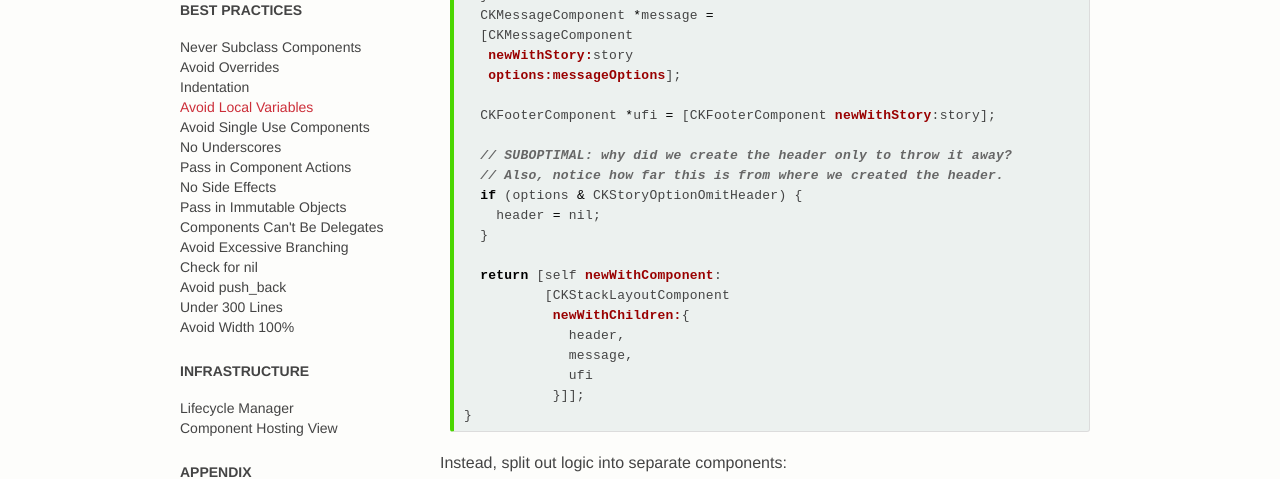
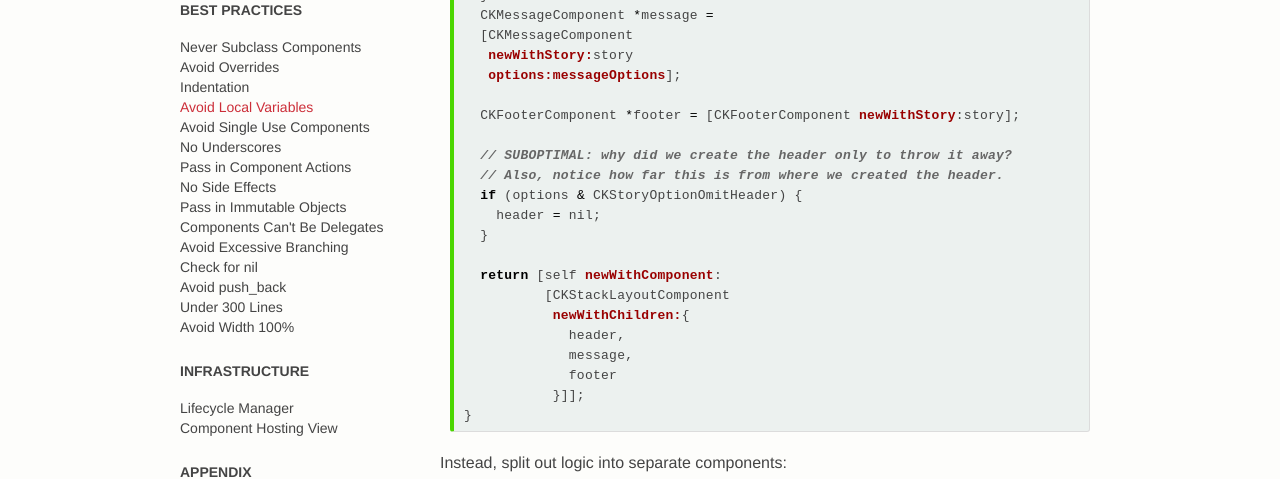
Before and after one commit to dstnbrkr/componentkit, a Jekyll site: the page built from _docs/avoid-local-variables.md, in a window 1280 px wide and 900 px high, scrolled down 511 px. Shown: the part 152-631 px from the top of the window. Built offline with Jekyll 4.4.1, drawn with Linux system fonts in a browser that asks for light colours; Markdown is read by kramdown in place of the engine named in the settings; comment, search, counter and statistics services are not loaded.

Commit message:
Update avoid-local-variables.md

```diff
--- a/_docs/avoid-local-variables.md
+++ b/_docs/avoid-local-variables.md
@@ -33,7 +33,7 @@ Here is a really tangled-up `+new` method that is hard to read, understand, or m
    newWithStory:story
    options:messageOptions];
 
-  CKFooterComponent *ufi = [CKFooterComponent newWithStory:story];
+  CKFooterComponent *footer = [CKFooterComponent newWithStory:story];
 
   // SUBOPTIMAL: why did we create the header only to throw it away?
   // Also, notice how far this is from where we created the header.
@@ -46,7 +46,7 @@ Here is a really tangled-up `+new` method that is hard to read, understand, or m
            newWithChildren:{
              header,
              message,
-             ufi
+             footer
            }]];
 }
 {% endhighlight %}
```
